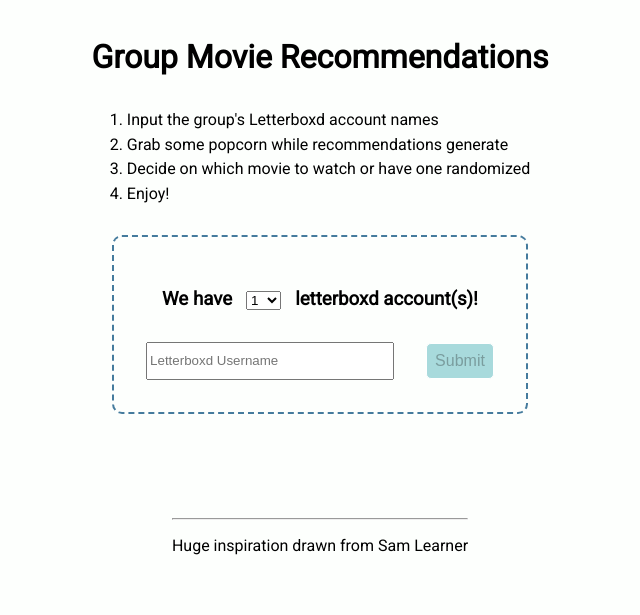
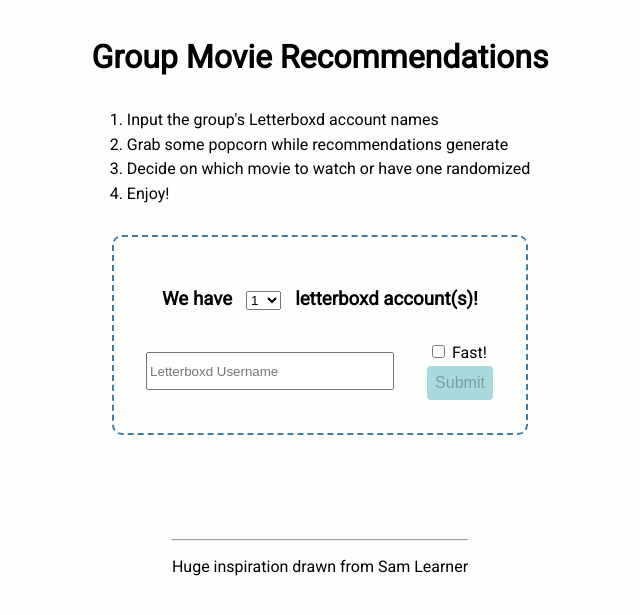
Before and after one commit to puddinator/group-movie-recommendations, a Flask app: page / in a window 1280 px wide. Shown: the part 64-679 px from the top of the page, without its empty margins (320-960 px from the left). Run offline with Flask 2, Linux system fonts and the light colour scheme.

Commit message:
Push to production

```diff
--- a/app.py
+++ b/app.py
@@ -20,19 +20,23 @@
     usernames = request.form.to_dict()
     # Mutates usernames too
     number_of_accounts = int(usernames.pop("number-of-accounts"))
+    # Check if fast
+    if "fast?" in usernames:
+        fast = True
+        usernames.pop("fast?")
+    else: fast = False
     usernames = list(usernames.values())
-
-    if(number_of_accounts > 5 or len(usernames) > 5):
+    if (number_of_accounts > 5 or len(usernames) > 5):
         return jsonify({}), 404
 
-    task = long_task.delay(usernames)
+    task = long_task.delay(usernames, fast)
 
     return jsonify({}), 202, {'Location': url_for('taskstatus', task_id=task.id)}
 
 @celery.task(bind=True)
-def long_task(self, usernames):
+def long_task(self, usernames, fast):
     number_of_accounts = len(usernames)
-    results = scrape_many(self, usernames, number_of_accounts)
+    results = scrape_many(self, usernames, number_of_accounts, fast)
     if results == None and number_of_accounts == 1:
         return {'state': 'ERROR', 'status': 'Username could not be found, did you spell it correctly?'}
     elif results == None:
--- a/static/css/style.css
+++ b/static/css/style.css
@@ -99,6 +99,17 @@
 .username-input {
     width: 15rem;
     height: 2rem;
+}
+
+.fast-submit {
+    display: flex;
+    flex-direction: column;
+    gap: 3px;
+    align-items: center;
+}
+
+.checkbox-text {
+    padding-right: 5px;
 }
 
 .submit-button {
--- a/static/js/script.js
+++ b/static/js/script.js
@@ -1,4 +1,5 @@
 numberOfAccountsInput = document.getElementById('number-of-accounts');
+fastCheckbox = document.getElementById('fast-checkbox');
 generateUsernameForm = document.querySelector('.username-input-column');
 usernameFormButton = document.getElementById('submit-username-form');
 
@@ -41,9 +42,12 @@
     fillwithFilters.classList.remove('filters');
     fillWithHeader.innerHTML = '';
     fillWithResults.innerHTML = '';
+    numberOfAccounts = parseInt(numberOfAccountsInput.value);
 
     let usernameForm = document.getElementById("username-form");
+    console.log(usernameForm);
     let fd = new FormData(usernameForm);
+    console.log(fd);
     start_long_task(fd);
 });
 
@@ -72,6 +76,7 @@
     // Had to do this for cases where user submit with 'Enter'
     usernameFormButton.classList.add('disabled');
     numberOfAccountsInput.disabled = true;
+    fastCheckbox.disabled = true;
 }
 
 function update_progress(status_url, progressList, usernames, deletedUsernames) {
@@ -116,6 +121,7 @@
                 numberOfAccountsInput.disabled = false;
                 usernameFormButton.classList.remove('disabled');
                 usernameFormButton.disabled = false;
+                fastCheckbox.disabled = false;
                 // Print result using function
                 andTheResult = JSON.parse(data['result']);
                 usernamesArray = removeInvalidUsernames(andTheResult, usernames, deletedUsernames);
@@ -127,7 +133,7 @@
             // Run again after 5 seconds
             setTimeout(function() {
                 update_progress(status_url, progressList, usernames, deletedUsernames);
-            }, 1);
+            }, 5000);
         }
     });
 }
@@ -149,7 +155,7 @@
     fillwithFilters.classList.add('filters');
     fillwithFilters.innerHTML = `<div class="filter-container">
     <h5>Popularity</h5> <input type="text" class="popularity-js-range-slider" name="my_range" value="" />
-    <div class="slide-texts"> <p class="slide-text">Well-rated</p> <p class="slide-text">Obscure</p> </div> </div>
+    <div class="slide-texts"> <p class="slide-text">Well-known</p> <p class="slide-text">Obscure</p> </div> </div>
     <div class="filter-container"> <h5>Year</h5> <input type="text" class="year-js-range-slider" name="my_range" value="" />
     <div class="slide-texts"> <p class="slide-text">1920</p> <p class="slide-text">${yearNow}</p> </div>
     </div>`
@@ -197,7 +203,7 @@
     for (let i = 0; i < 100; i++){
         const resultRow = document.createElement('tr');
         resultRow.classList.add('color-and-space');
-        resultRow.setAttribute('data-number-watched', `${data.data[i].vote_count * 100}`)
+        resultRow.setAttribute('data-vote-count', `${data.data[i].vote_count * 100}`)
         let resultRowString = '';
         resultRowString += `<td class="responsive-bar"><div class="image-title-genre">
                                     <img class="movie-image" src="https://a.ltrbxd.com/resized/${data.data[i].image_url}.jpg"/>
@@ -227,7 +233,7 @@
         resultRow.innerHTML = resultRowString;
         fillWithResults.appendChild(resultRow);
     }
-    fillWithHeader.scrollIntoView({behavior: "smooth", block: "start", inline: "nearest"});
+    fillwithFilters.scrollIntoView({behavior: "smooth", block: "start", inline: "nearest"});
 }
 
 
@@ -241,9 +247,9 @@
             }
         });
         if (empty) {
-            $('input[type="submit"]').attr('disabled', 'disabled'); // updated according to http://stackoverflow.com/questions/7637790/how-to-remove-disabled-attribute-with-jquery-ie
+            $('input[type="submit"]').attr('disabled', 'disabled');
         } else {
-            $('input[type="submit"]').removeAttr('disabled'); // updated according to http://stackoverflow.com/questions/7637790/how-to-remove-disabled-attribute-with-jquery-ie
+            $('input[type="submit"]').removeAttr('disabled');
         }
     });
 }
@@ -253,7 +259,7 @@
     // From a scale of 0 to 1000, 0 is most popular
     tableRows = document.querySelectorAll('.color-and-space');
     tableRows.forEach((tableRow) => {
-        numberWatched = tableRow.getAttribute("data-number-watched");
+        numberWatched = tableRow.getAttribute("data-vote-count");
         // Sort of split into 2 tiers. Tier 1: >1m, Tier 2: <1m
         if (numberWatched > 1000000) numberWatchedPercentile = 100 - ((numberWatched - 1000000) / 1000000) * 100;
         else numberWatchedPercentile = 1000 - (numberWatched / 1000000) * 900;
--- a/templates/index.html
+++ b/templates/index.html
@@ -44,7 +44,14 @@
             <div class="username-input-column">
                 <input type="text" class="username-input" id="username" name="username_1" autocomplete="on" placeholder="Letterboxd Username">
             </div>
-            <input type="submit" class="submit-button" id="submit-username-form" value="Submit" disabled>
+            <div class="fast-submit">
+                <div class="checkbox-text">
+                    <input type="checkbox" id="fast-checkbox" name="fast?" value="Fast!" form="username-form">
+                    <label for="Fast!">Fast!</label><br>
+                </div>
+                <input type="submit" class="submit-button" id="submit-username-form" value="Submit" disabled>
+            </div>
+
         </form>
     </div>
     <div id="progress-container">
@@ -58,7 +65,7 @@
             <h5>Popularity</h5>
             <input type="text" class="popularity-js-range-slider" name="my_range" value="" />
             <div class="slide-texts">
-                <p class="slide-text">Well-rated</p>
+                <p class="slide-text">Well-known</p>
                 <p class="slide-text">Obscure</p>
             </div>
         </div>
@@ -81,7 +88,7 @@
                 </tr>
             </thead>
             <tbody class="fill-with-results">
-                <!-- <tr class="color-and-space" data-number-watched="1900000">
+                <!-- <tr class="color-and-space" data-vote-count="1900000">
                     <td class="responsive-bar">
                         <div class="image-title-genre">
                             <img class="movie-image" src="https://www.gamespot.com/a/uploads/original/1562/15626911/3776884-image%285%29.png"/>
```
Also changed, not shown: comparison.py (+8 -5 lines), requirements.txt (+3 -5 lines), scraper.py (+11 -9 lines).
